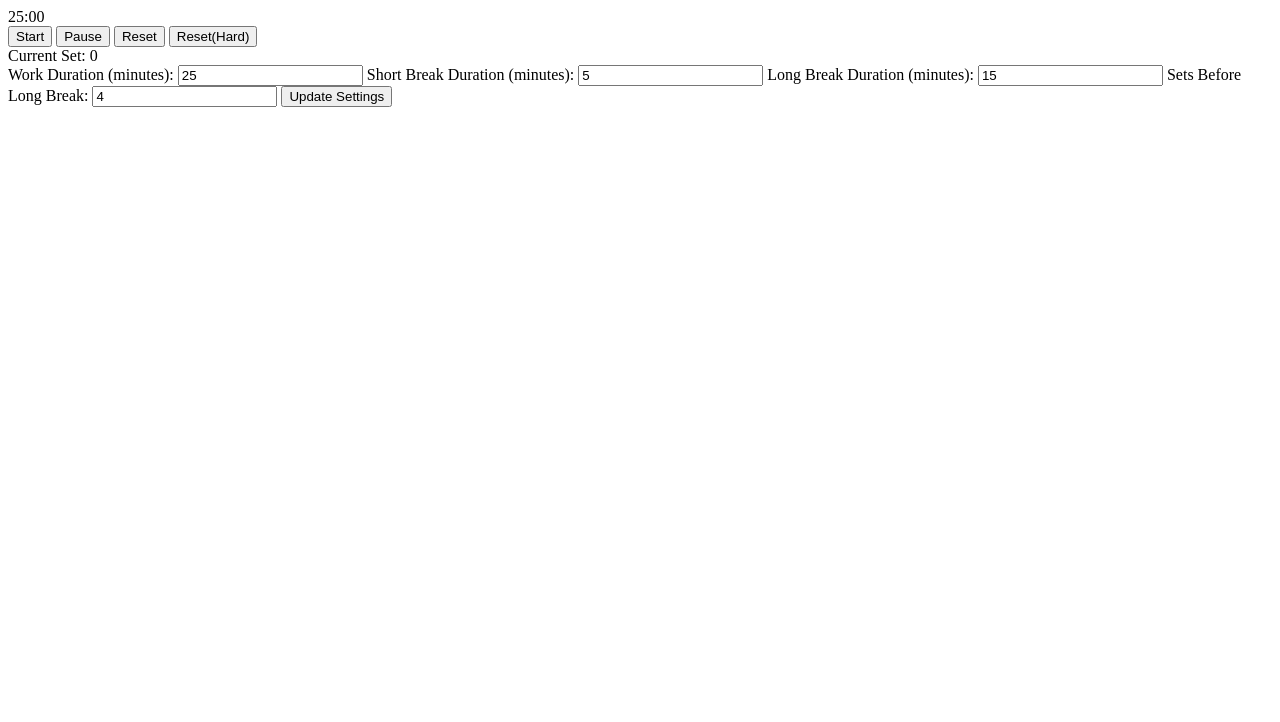
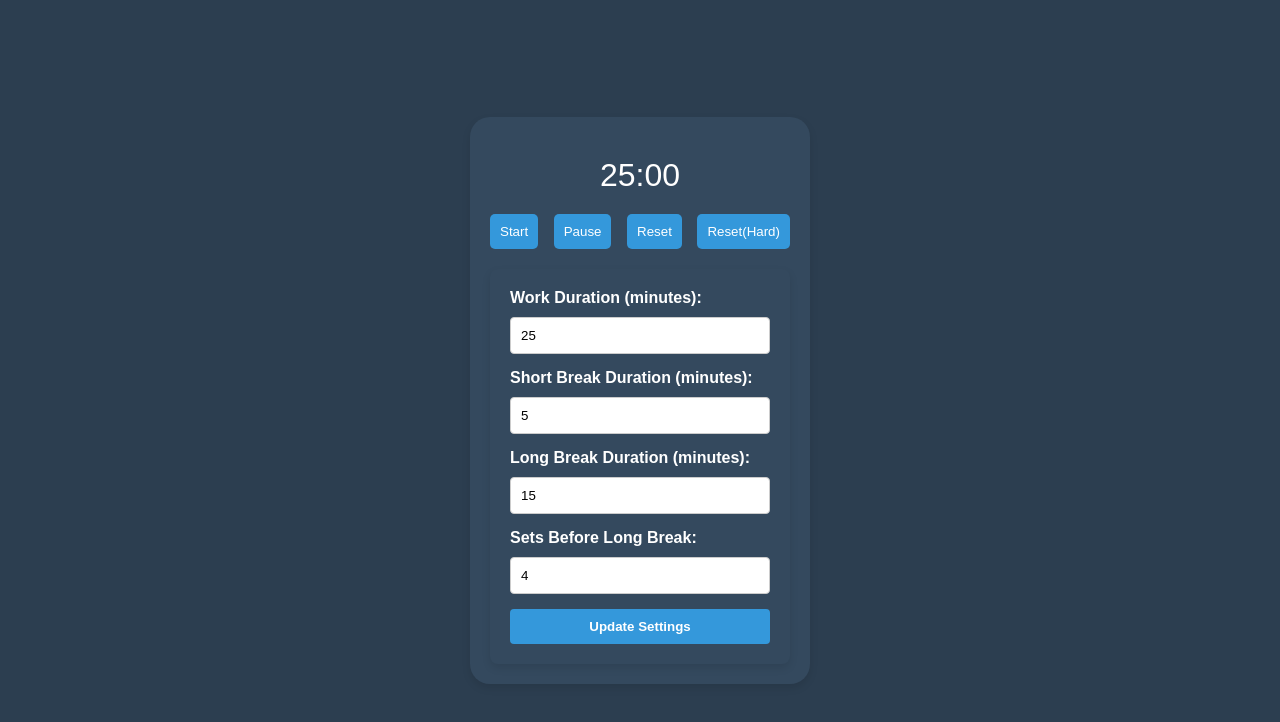
Before and after one commit to Danguy23/Pomodoro-App, a plain HTML site: page index.html in a window 1280 px wide. Drawn offline with Linux system fonts and the light colour scheme.

Commit message:
CSS update
Added basic CSS layout
Made drop down menu user options

```diff
--- a/index.html
+++ b/index.html
@@ -4,23 +4,54 @@
     <meta charset="UTF-8">
     <meta name="viewport" content="width=device-width, initial-scale=1.0">
     <title>Pomodoro</title>
+    <link rel="stylesheet" href="styles.css">
 </head>
 <body>
-    <div id="timerDisplay">25:00</div>
-    <button onclick="startTimer()">Start</button>
-    <button onclick="pauseTimer()">Pause</button>
-    <button onclick="resetTimer()">Reset</button>
-    <button onclick="resetHard()">Reset(Hard)</button>
+    <div id="pomodoro-app">
+        <div id="timer-display">25:00</div>
+        <div id="timer-controls">
+            <button id="start-btn" onclick="startTimer()">Start</button>
+            <button id="pause-btn" onclick="pauseTimer()">Pause</button>
+            <button id="reset-btn" onclick="resetTimer()">Reset</button>
+            <button id="hard-reset-btn" onclick="resetHard()">Reset(Hard)</button>
+        </div>
 
-    <div>
-        Current Set: <span id="setNumberDisplay">0</span>
+        <div id="settings">
+            <label for="work-duration-input">Work Duration (minutes):</label>
+            <select id="work-duration-input">
+                <option value="15">15</option>
+                <option value="25" selected>25</option>
+                <option value="30">30</option>
+                <option value="45">45</option>
+                <option value="60">60</option>
+            </select>
+
+            <label for="short-break-input">Short Break Duration (minutes):</label>
+            <select id="short-break-input">
+                <option value="3">3</option>
+                <option value="5" selected>5</option>
+                <option value="10">10</option>
+            </select>
+
+            <label for="long-break-input">Long Break Duration (minutes):</label>
+            <select id="long-break-input">
+                <option value="10">10</option>
+                <option value="15" selected>15</option>
+                <option value="20">20</option>
+                <option value="30">30</option>
+            </select>
+
+            <label for="sets-input">Sets Before Long Break:</label>
+            <select id="sets-input">
+                <option value="2">2</option>
+                <option value="4" selected>4</option>
+                <option value="6">6</option>
+            </select>
+
+            <button onclick="updateSettings()">Update Settings</button>
+        </div>
+
     </div>
-
-    <label>Work Duration (minutes): <input type="number" id="workDurationInput" value="25"></label>
-    <label>Short Break Duration (minutes): <input type="number" id="shortBreakInput" value="5"></label>
-    <label>Long Break Duration (minutes): <input type="number" id="longBreakInput" value="15"></label>
-    <label>Sets Before Long Break: <input type="number" id="setsInput" value="4"></label>
-    <button onclick="updateSettings()">Update Settings</button>
 
     <script src="index.js"></script>
 </body>
--- a/index.js
+++ b/index.js
@@ -8,10 +8,10 @@ let isWorkSession = true;
 let currentTime = workDuration;
 
 function updateSettings() { // allows for user customization of values
-    workDuration = parseFloat(document.getElementById("workDurationInput").value) * 60;
-    breakDuration = parseFloat(document.getElementById('shortBreakInput').value) * 60;
-    longBreakDuration = parseFloat(document.getElementById('longBreakInput').value) * 60;
-    setsBeforeLongBreak = parseInt(document.getElementById('setsInput').value);
+    workDuration = parseFloat(document.getElementById("work-duration-input").value) * 60;
+    breakDuration = parseFloat(document.getElementById('short-break-input').value) * 60;
+    longBreakDuration = parseFloat(document.getElementById('long-break-input').value) * 60;
+    setsBeforeLongBreak = parseInt(document.getElementById('sets-input').value);
 
     resetTimer();
 }
@@ -40,7 +40,7 @@ function toggleSession() { // switches from work to break timer
 
     if (isWorkSession) {
         completeSets++; // adds to completed set count
-        document.getElementById('setNumberDisplay').textContent = completeSets; // update set number display
+        document.getElementById('set-number-display').textContent = completeSets; // update set number display
         if (completeSets % setsBeforeLongBreak === 0) { // checks to see if completeSets is exactly divisable by setsBeforeLongBreak
             currentTime = longBreakDuration;
             isWorkSession = false
@@ -64,7 +64,7 @@ function toggleSession() { // switches from work to break timer
         minutes = minutes < 10 ? "0" + minutes : minutes; // makes sure the display adds a 0 in front of single digit numbers
         seconds = seconds < 10 ? "0" + seconds : seconds;
 
-        document.getElementById("timerDisplay").textContent = `${minutes}:${seconds}`; // updates HTML element timerDisplay
+        document.getElementById("timer-display").textContent = `${minutes}:${seconds}`; // updates HTML element timerDisplay
     }
 
     function pauseTimer() {
--- /dev/null
+++ b/styles.css
@@ -0,0 +1,91 @@
+:root {
+
+    /* Colors */
+    --background-color: ;
+    --teal-color: #23dca9;
+    --white-color: #fff;
+    --black-color: #000;
+    --dark-gray-color: #222;
+    --gray-color: #333;
+    --light-gray-color: #aaa;
+}
+
+
+body {
+    font-family: Arial, sans-serif;
+    background-color: #2c3e50;
+    display: flex;
+    justify-content: center;
+    align-items: center;
+    min-height: 100vh;
+    margin: 0;
+}
+#pomodoro-app {
+    background-color: #34495e;
+    border-radius: 20px;
+    padding: 20px;
+    box-shadow: 0 4px 8px rgba(0, 0, 0, 0.1);
+    width: 300px;
+}
+#timer-display {
+    text-align: center;
+    margin: 20px 0;
+    font-size: 2em;
+    color: white;
+}
+#timer-controls {
+    display: flex;
+    justify-content: space-between;
+}
+#timer-controls button {
+    background-color: #3498db;
+    border: none;
+    padding: 10px;
+    border-radius: 5px;
+    color: white;
+    cursor: pointer;
+}
+
+#settings {
+    background: #34495e;
+    border-radius: 8px; /* Rounded corners */
+    padding: 20px;
+    margin-top: 20px;
+    box-shadow: 0 4px 8px rgba(0, 0, 0, 0.1); /* Subtle shadow for depth */
+}
+
+#settings label {
+    display: block; /* Each label takes up the full width */
+    margin-bottom: 10px;
+    color: white;
+    font-weight: bold;
+}
+
+#settings select {
+    width: 100%;
+    padding: 10px;
+    margin-bottom: 15px;
+    border: 1px solid #ccc;
+    border-radius: 4px;
+    background: white;
+    color: black;
+    -moz-appearance: none; /* Remove default styling in Firefox */
+    -webkit-appearance: none; /* Remove default styling in Chrome and Safari */
+    appearance: none; /* Remove default styling */
+}
+
+#settings button {
+    background-color: #3498db;
+    color: white;
+    padding: 10px 15px;
+    border: none;
+    border-radius: 4px;
+    cursor: pointer; /* Cursor indicates clickable button */
+    font-weight: bold;
+    width: 100%;
+    box-sizing: border-box; /* Ensure padding doesn't affect width */
+}
+
+#settings button:hover {
+    background-color: #2980b9;
+}
```
